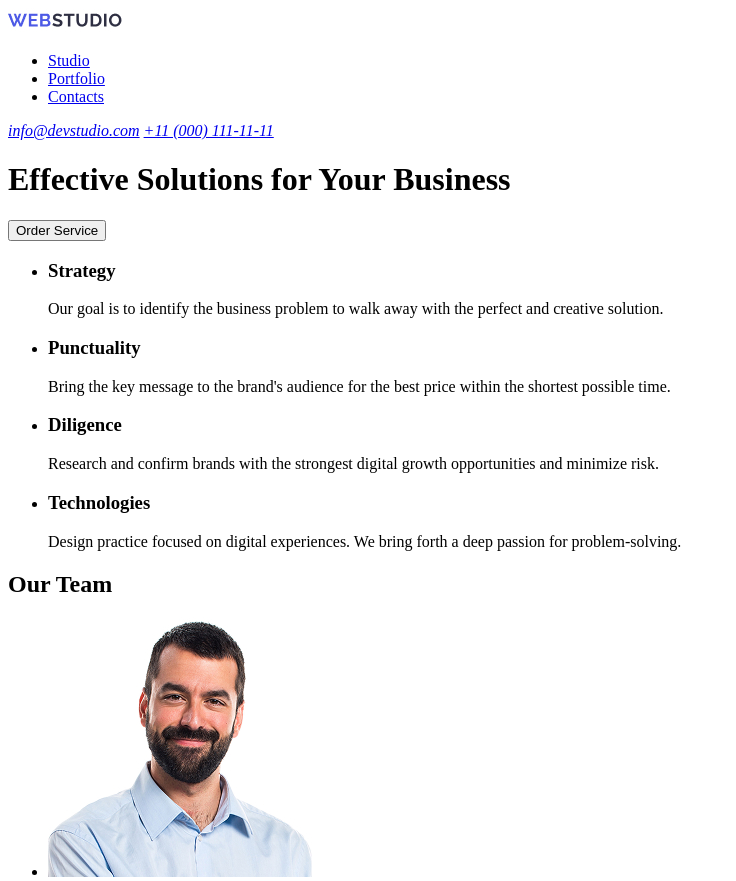
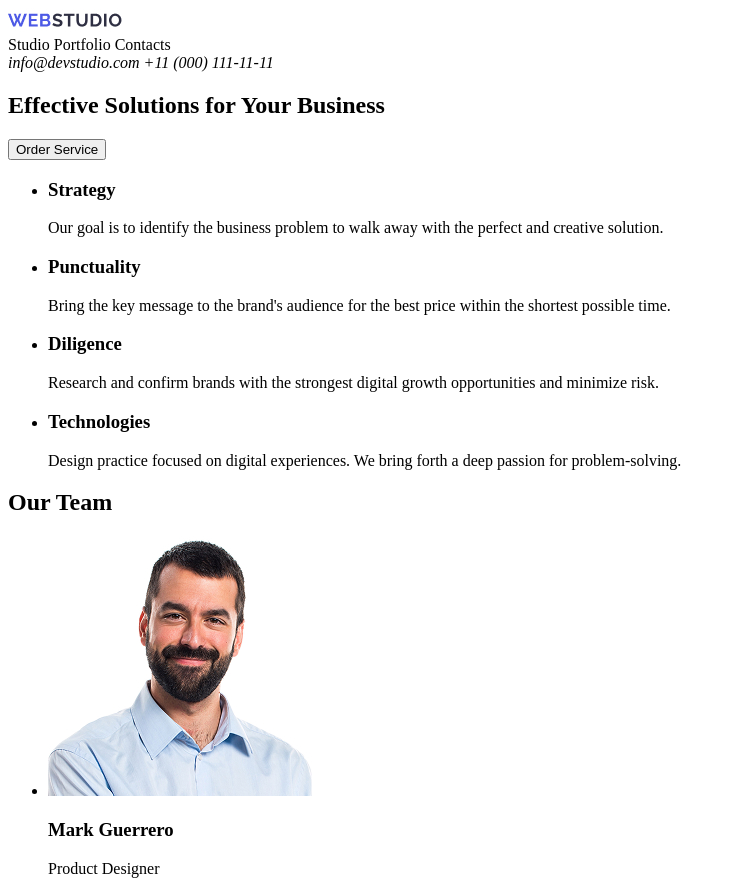
Before and after one commit to vadym-netrebko/goit-markup-hw-01, a plain HTML site: page index.html in a window 1280 px wide. Shown: the top 881 px of the page, without its empty margins (0-736 px from the left). Drawn offline with Linux system fonts and the light colour scheme.

Commit message:
2nd bug fix

```diff
--- a/index.html
+++ b/index.html
@@ -9,22 +9,22 @@
 
 <body>
     <header>
-        <a href="/"><img src="./Images/Logo.jpg" alt="logo" width="115" height="24"></a>
+        <img src="./Images/Logo.jpg" alt="logo" width="115" height="24">
         <nav>
-            <ul>
-                <li><a href="#">Studio</a></li>
-                <li><a href="#">Portfolio</a></li>
-                <li><a href="#">Contacts</a></li>
-            </ul>
+            Studio
+            Portfolio
+            Contacts
         </nav>
         <address>
-            <a href="mailto:info@devstudio.com">info@devstudio.com</a>
-            <a href="tel:+110001111111">+11 (000) 111-11-11</a>
+            info@devstudio.com
+            +11 (000) 111-11-11
         </address>
     </header>
     <main>
-        <h1>Effective Solutions for Your Business</h1>
-        <button type="button">Order Service</button>
+        <section>
+            <h1>Effective Solutions for Your Business</h1>
+            <button type="button">Order Service</button>
+        </section>
         <section>
             <ul>
                 <li>
@@ -76,7 +76,7 @@
         </section>
     </main>
     <footer>
-        <a href="/"><img src="./Images/Logo.jpg" alt="logo" width="115" height="24"></a>
+        <img src="./Images/Logo.jpg" alt="logo" width="115" height="24">
         <p>Increase the flow of customers and sales for your business with digital marketing & growth solutions.</p>
     </footer>
 </body>
```
